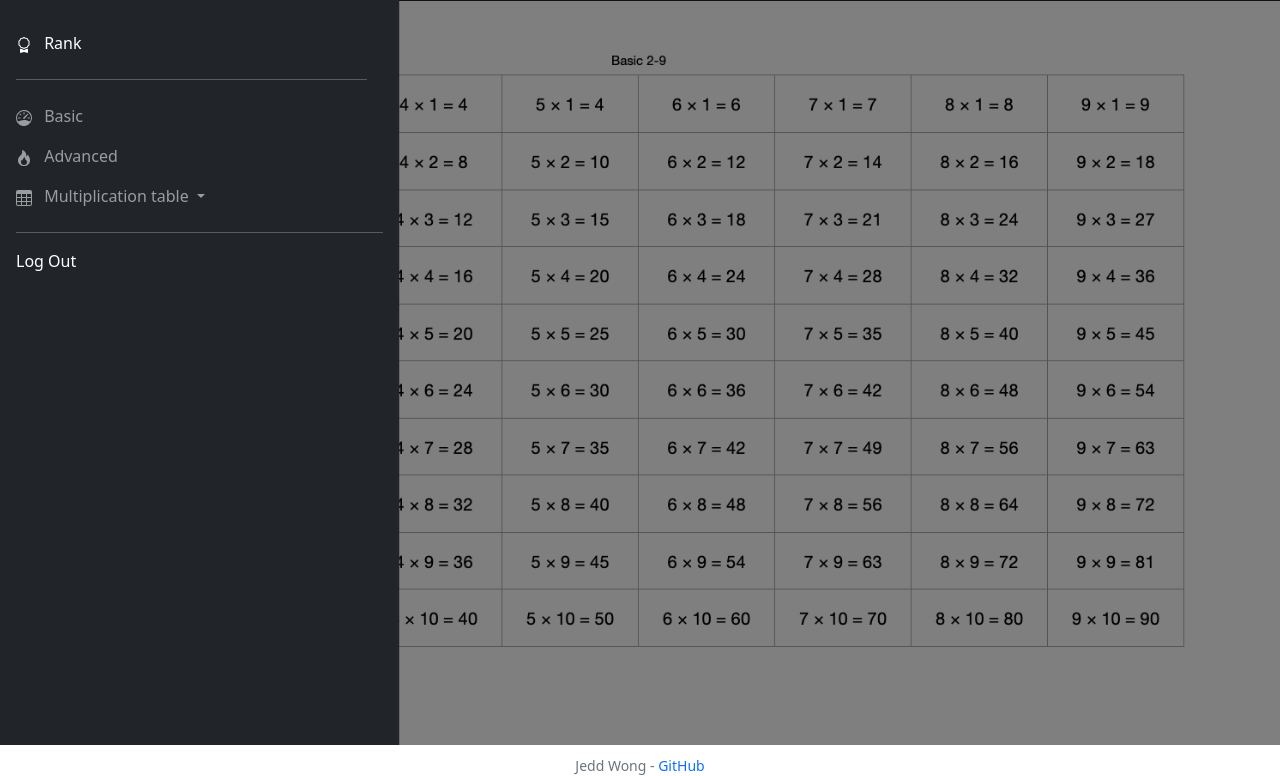
After one commit to jeddstudio/QMath50, a Flask app: page /basic_table in a window 1280 px wide, after a click that opens the changed part. The commit adds this page. Shown: the part 55-831 px from the top of the page. Run offline with Flask 2, Linux system fonts and the light colour scheme; a user stored in the database is signed in; some libraries are stand-ins or nearby versions.

Commit message:
Added Basic and Advanced Table

```diff
--- a/main.py
+++ b/main.py
@@ -60,9 +60,10 @@ def index():
     if acc_id != None:
         # Update current stocks price to update total value
         # Get the user data in db
-        user_db = db.execute("SELECT * FROM profile WHERE pofo_id = ?", acc_id)
+        username_db = db.execute("SELECT username FROM users WHERE id = ?", acc_id)
+        username = username_db[0]["username"]
 
-    return render_template("layout.html")
+    return render_template("layout.html", jinja_username=username)
 
 
 ################################################# LOGIN #################################################
@@ -221,8 +222,6 @@ def game_basic():
             # Reset the Global values
             counter = 1
             number_R = 1
-
-            message = (f"Finished! \n Your time is: {total_time} seconds")
             date_time = datetime.now()
             print("Stopwatch: ", total_time)
             # Show a game end message and Reset the num_R to 1
@@ -239,6 +238,7 @@ def game_basic():
             # If the best_time does NOT exist, use SQL INSERT to add a record
             if len(data_check) == 0:
                 db.execute("INSERT INTO profile (pofo_id, time, game_type, best_time) VALUES (?, ?, ?, ?)", acc_id, date_time, number_L, total_time)
+                message = (f"Your time is: {total_time} seconds")
                 print(f"Added SQL with no data in SQL: {total_time}s")
 
             # If the time_record exists
@@ -253,9 +253,10 @@ def game_basic():
                 if best_time_held > total_time:
                     # INSERT a new data to db
                     db.execute("INSERT INTO profile (pofo_id, time, game_type, best_time) VALUES (?, ?, ?, ?)", acc_id, date_time, number_L, total_time)
+                    message = (f"New Record! {total_time} seconds")
                     print(f"New record!!!!!! {total_time}s")
-                    print("Added to SQL")
                 else:
+                    message = (f"Your time is: {total_time} seconds")
                     pass
             ############### SQL part ###############
 
@@ -394,6 +395,18 @@ def game_advanced():
 
 
 
+@app.route('/basic_table', methods=['GET', 'POST'])
+@login_required
+def basic_table():
+
+    return render_template("basictable.html")
+
+
+@app.route('/advanced_table', methods=['GET', 'POST'])
+@login_required
+def advanced_table():
+
+    return render_template("advancedtable.html")
 
 
 
--- /dev/null
+++ b/templates/basictable.html
@@ -0,0 +1,11 @@
+{% extends "layout.html" %}
+
+{% block title %}
+    Log In
+{% endblock %}
+
+{% block main %}
+
+    <img src="static/images/Basic 2-9.png" class="img-fluid" alt="Responsive image">
+
+{% endblock %}
--- a/templates/layout.html
+++ b/templates/layout.html
@@ -119,7 +119,7 @@
 
                             <!-- Speed Run! button -->
                             <!-- https://icons.getbootstrap.com/icons/tornado/-->
-                            <a class="nav-link" href="/speedrun">
+                            <!-- <a class="nav-link" href="/speedrun">
                                 <div>
                                     <span style="padding-right: 8px;">
                                         <svg xmlns="http://www.w3.org/2000/svg" width="16" height="16" fill="currentColor" class="bi bi-tornado" viewBox="0 0 16 16">
@@ -128,12 +128,12 @@
                                     </span>
                                     Speed Run!
                                 </div>
-                            </a>
+                            </a> -->
 
 
                             <!-- Ultimate Speed Run! button -->
                             <!-- https://icons.getbootstrap.com/icons/lightning/-->
-                            <a class="nav-link" href="/ultispeedrun">
+                            <!-- <a class="nav-link" href="/ultispeedrun">
                                 <div>
                                     <span style="padding-right: 8px;">
                                         <svg xmlns="http://www.w3.org/2000/svg" width="16" height="16" fill="currentColor" class="bi bi-lightning" viewBox="0 0 16 16">
@@ -142,7 +142,7 @@
                                     </span>
                                     Ultimate Speed Run!
                                 </div>
-                            </a>
+                            </a> -->
 
 
                             <!-- Multiplication Table button -->
@@ -158,8 +158,8 @@
                                         Multiplication table
                                     </div>
                                     <ul class="dropdown-menu dropdown-menu-dark">
-                                        <li><a class="dropdown-item" href="#">Basic 1-9</a></li>
-                                        <li><a class="dropdown-item" href="#">Advanced 10-19</a></li>
+                                        <li><a class="dropdown-item" href="/basic_table">Basic 1-9</a></li>
+                                        <li><a class="dropdown-item" href="/advanced_table">Advanced 10-19</a></li>
                                     </ul>
                                 </div>
 
```
Also changed, not shown: templates/advancedtable.html (added, +11 -0 lines), qmath50.db, static/images/Advanced 11-19.png (added), static/images/Basic 2-9.png (added), 3 other files.
